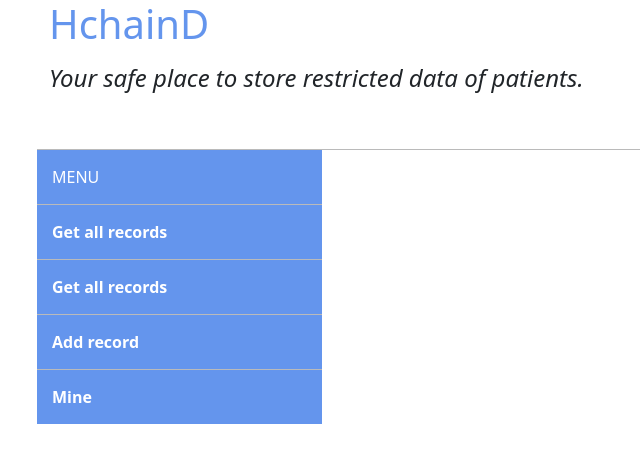
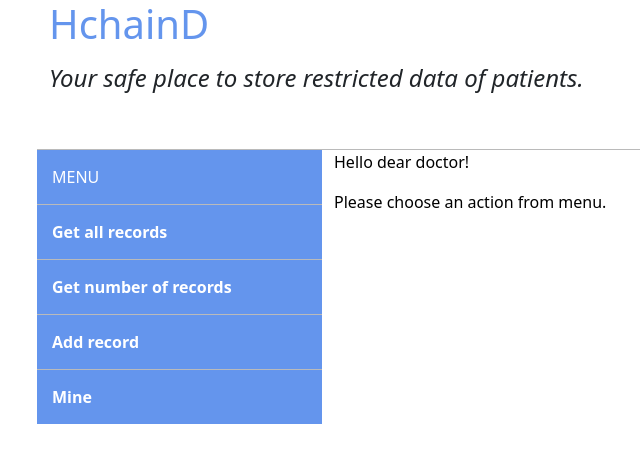
Before and after one commit to kubicius/blockchain, a FastAPI app: page / in a window 1280 px wide. Shown: the top 463 px of the page, without its empty margins (33-673 px from the left). Run offline with FastAPI, Linux system fonts and the light colour scheme.

Commit message:
Added new methods and comments

```diff
--- a/block.py
+++ b/block.py
@@ -1,6 +1,9 @@
 from hashlib import sha256
 import json
 class Block:
+    """
+    A class that performs operations on single block.
+    """
     def __init__(self, index, transactions, timestamp, previous_hash, nonce=0):
         self.index = index
         self.transactions = transactions
--- a/blockchain.py
+++ b/blockchain.py
@@ -1,6 +1,9 @@
 from block import Block
 import time
 class Blockchain:
+    """
+    A class that performs operations on blockchain.
+    """
     def __init__(self):
         self.unconfirmed_transactions = []
         self.chain = []
--- a/main.py
+++ b/main.py
@@ -1,17 +1,46 @@
 from fastapi import FastAPI, Request
-from fastapi.templating import Jinja2Templates
 import json
-import time
-
+from userInterface import UserInterface
 from blockchain import Blockchain
 
 app = FastAPI()
 blockchain = Blockchain()
-templates = Jinja2Templates(directory="templates/")
+ui = UserInterface()
 
 @app.get('/')
-def get_ui(request: Request):
-    return templates.TemplateResponse('mytemplate.html', context={'request': request})
+def get_ui_welcome_screen(request: Request):
+    """
+    Returns html code with welcome message.
+    """
+    return ui.show_template(request, "<p>Hello dear doctor!</p><p>Please choose an action from menu.</p>")
+
+@app.get('/all-records')
+def get_ui_all_records(request: Request):
+    """
+    Returns html code with all records listed.
+    """
+    return ui.show_template(request, ui.prepare_all_records(blockchain))
+
+@app.get('/number-of-records')
+def get_ui_number_of_records(request: Request):
+    """
+    Returns html code with information about number of blocks.
+    """
+    return ui.show_template(request, "Number of blocks in chain: "+str(get_chain_length()))
+
+@app.get('/new-record')
+def get_ui_new_record_form(request: Request):
+    """
+    Returns html code with form for creating new records.
+    """
+    return ui.show_template(request, "Number of blocks in chain: "+str(get_chain_length()))
+
+@app.get('/mine')
+def get_ui_new_record_form(request: Request):
+    """
+    Returns html code with mining button and result.
+    """
+    return ui.show_template(request, "Number of blocks in chain: "+str(get_chain_length()))
 
 @app.get('/api/chain/get')
 def get_chain():
--- a/templates/mytemplate.html
+++ b/templates/default.html
@@ -2,7 +2,7 @@
 <html lang="en">
 <head>
     <meta charset="UTF-8">
-    <title>Medical Records</title>
+    <title>HchainD - Medical Records</title>
 </head>
 <body>
     <link href="https://cdn.jsdelivr.net/npm/bootstrap@5.0.0-beta3/dist/css/bootstrap.min.css" rel="stylesheet" integrity="sha384-eOJMYsd53ii+scO/bJGFsiCZc+5NDVN2yr8+0RDqr0Ql0h+rP48ckxlpbzKgwra6" crossorigin="anonymous">
@@ -26,6 +26,14 @@
             background-color: cornflowerblue;
             color: white;
         }
+        .result__label{
+            font-weight: bold;
+        }
+        .result__label,
+        .result__data{
+            border-bottom: 1px solid #bababa;
+            border-right: 1px solid #bababa;
+        }
     </style>
     <div class="container">
         <div class="row">
@@ -39,11 +47,11 @@
                 <div class="row">
                     <span>MENU</span>
                 </div>
-                <div class="row menu__option" onclick="window.location.href='/get-all-records'">
+                <div class="row menu__option" onclick="window.location.href='/all-records'">
                     <span>Get all records</span>
                 </div>
-                <div class="row menu__option" onclick="window.location.href='/get-all-records'">
-                    <span>Get all records</span>
+                <div class="row menu__option" onclick="window.location.href='/number-of-records'">
+                    <span>Get number of records</span>
                 </div>
                 <div class="row menu__option" onclick="window.location.href='/get-all-records'">
                     <span>Add record</span>
@@ -53,7 +61,7 @@
                 </div>
             </div>
             <div class="col" style="background-color: white; color: black;">
-
+                {{ result|safe }}
             </div>
         </div>
     </div>
```
Also changed, not shown: userInterface.py (added, +29 -0 lines).
